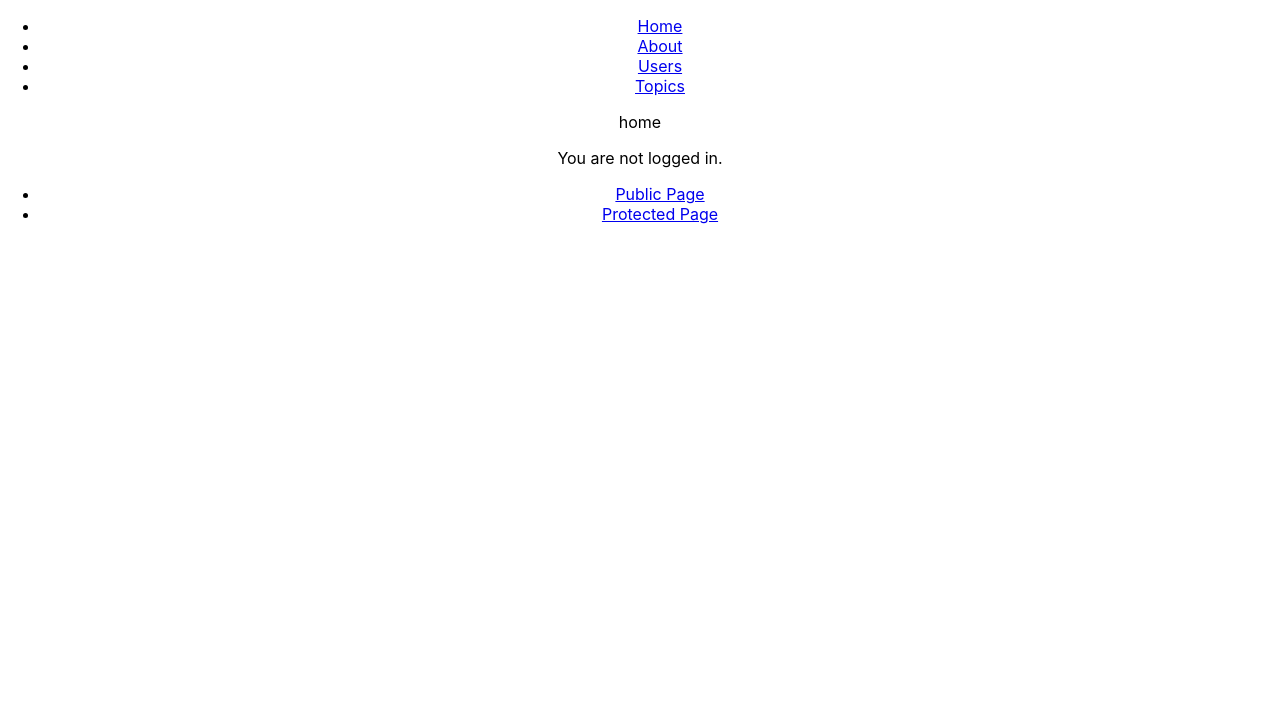
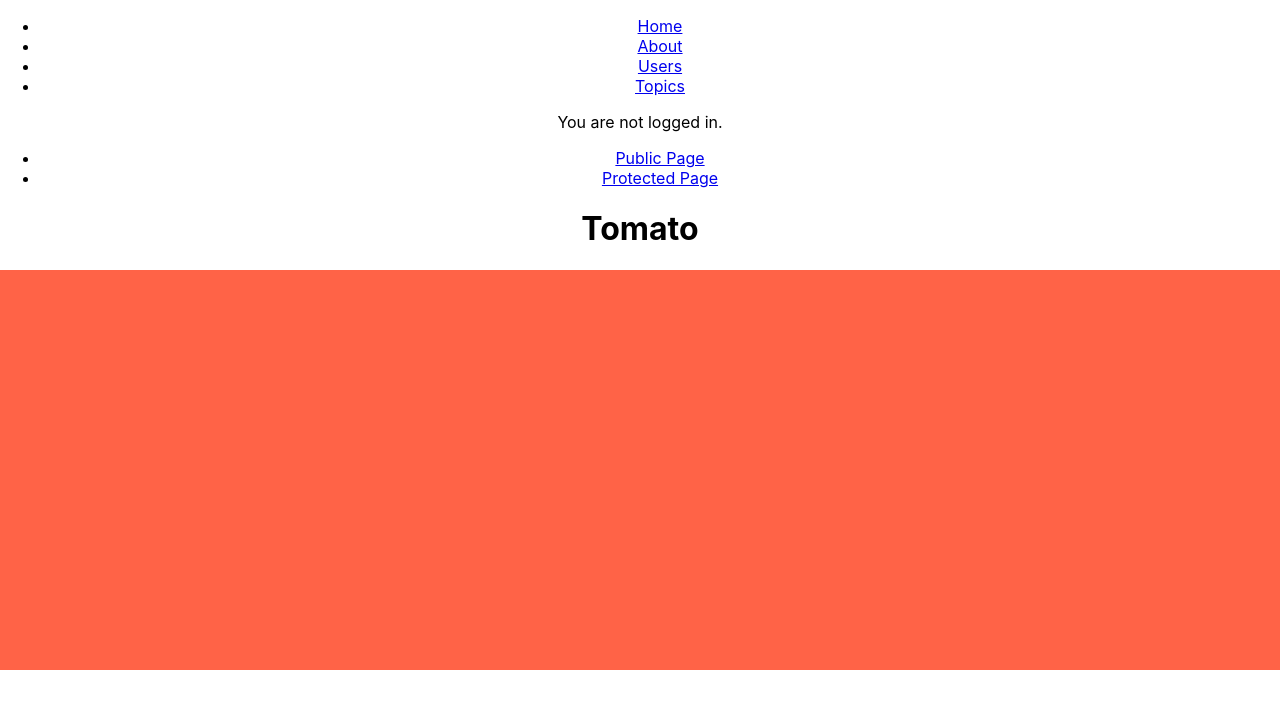
Before and after one commit to 776A0A/test-vite-react-ts, a React (Vite) app: page /img/2 in a window 1280 px wide. Shown: the top 708 px of the page. Built offline with nearby package versions, Linux system fonts and the light colour scheme.

Commit message:
feat: 学习在根据不同状态在统一url中显示不同内容

```diff
--- a/src/App.tsx
+++ b/src/App.tsx
@@ -3,6 +3,7 @@ import { BrowserRouter as Router, Link, Route, Switch } from 'react-router-dom'
 import { About, Home, Users } from 'views'
 import { Topics } from 'views/topics'
 import { AuthExample } from 'views/auth'
+import { ModalGallery } from 'views/modal-gallery'
 
 function App() {
   return (
@@ -27,7 +28,7 @@ function App() {
           </nav>
         </div>
 
-        <Switch>
+        {/* <Switch>
           <Route path='/about'>
             <About />
           </Route>
@@ -40,10 +41,11 @@ function App() {
           <Route path='/'>
             <Home />
           </Route>
-        </Switch>
+        </Switch> */}
+
+        <AuthExample />
+        <ModalGallery />
       </Router>
-
-      <AuthExample />
     </div>
   )
 }
--- a/src/views/auth/LoginPage.tsx
+++ b/src/views/auth/LoginPage.tsx
@@ -1,4 +1,4 @@
-import { useHistory, useLocation } from 'react-router'
+import { useHistory, useLocation } from 'react-router-dom'
 import { useAuth } from './useAuth'
 
 export const LoginPage = () => {
--- a/src/views/auth/ProviteRoute.tsx
+++ b/src/views/auth/ProviteRoute.tsx
@@ -1,5 +1,5 @@
 import { PropsWithChildren } from 'react'
-import { Redirect, Route } from 'react-router'
+import { Redirect, Route } from 'react-router-dom'
 import { useAuth } from './useAuth'
 
 export const PrivateRoute = ({
--- /dev/null
+++ b/src/views/modal-gallery/Gallery.tsx
@@ -0,0 +1,22 @@
+import { Link, useLocation } from 'react-router-dom'
+import { IMAGES } from '.'
+import { Thumbnail } from './Thumbnail'
+
+export const Gallery = () => {
+  const location = useLocation()
+
+  return (
+    <div>
+      {IMAGES.map((i) => (
+        <Link
+          key={i.id}
+          // TIP 如果是点击的gallery中的图片，则会给state传参数
+          to={{ pathname: `/img/${i.id}`, state: { background: location } }}
+        >
+          <Thumbnail color={i.color} />
+          <p>{i.title}</p>
+        </Link>
+      ))}
+    </div>
+  )
+}
--- /dev/null
+++ b/src/views/modal-gallery/ImageView.tsx
@@ -0,0 +1,26 @@
+import { useParams } from 'react-router-dom'
+import { IMAGES } from '.'
+
+export const ImageView = () => {
+  const { id } = useParams<{ id: string }>()
+  const image = IMAGES[parseInt(id, 10)]
+
+  return (
+    <div>
+      <h1>{image.title}</h1>
+      <Image color={image.color} />
+    </div>
+  )
+}
+
+export const Image = ({ color }: { color: string }) => {
+  return (
+    <div
+      style={{
+        width: '100%',
+        height: 400,
+        background: color,
+      }}
+    />
+  )
+}
--- /dev/null
+++ b/src/views/modal-gallery/Modal.tsx
@@ -0,0 +1,48 @@
+import { MouseEventHandler } from 'react'
+import { useHistory, useParams } from 'react-router-dom'
+import { IMAGES } from '.'
+import { Image } from './ImageView'
+
+export const Modal = () => {
+  const history = useHistory()
+  const { id } = useParams<{ id: string }>()
+  const image = IMAGES[parseInt(id, 10)]
+
+  const goBack: MouseEventHandler = (e) => {
+    e.stopPropagation()
+    history.goBack()
+  }
+
+  return (
+    <div
+      onClick={goBack}
+      style={{
+        position: 'absolute',
+        top: 0,
+        left: 0,
+        bottom: 0,
+        right: 0,
+        background: 'rgba(0, 0, 0, 0.15)',
+      }}
+    >
+      <div
+        className='modal'
+        style={{
+          position: 'absolute',
+          background: '#fff',
+          top: 25,
+          left: '10%',
+          right: '10%',
+          padding: 15,
+          border: '2px solid #444',
+        }}
+      >
+        <h1>{image.title}</h1>
+        <Image color={image.color} />
+        <button type='button' onClick={goBack}>
+          Close
+        </button>
+      </div>
+    </div>
+  )
+}
--- /dev/null
+++ b/src/views/modal-gallery/Thumbnail.tsx
@@ -0,0 +1,11 @@
+export const Thumbnail = ({ color }: { color: string }) => {
+  return (
+    <div
+      style={{
+        width: 50,
+        height: 50,
+        background: color,
+      }}
+    />
+  )
+}
--- /dev/null
+++ b/src/views/modal-gallery/index.tsx
@@ -0,0 +1,56 @@
+import { Link, Route, Switch, useLocation } from 'react-router-dom'
+import { Location } from 'history'
+import { ImageView } from './ImageView'
+import { Gallery } from './Gallery'
+import { Modal } from './Modal'
+
+export const ModalGallery = () => {
+  const location = useLocation<{ background: Location }>()
+
+  const background = location.state && location.state.background
+
+  return (
+    <div>
+      {/* TIP 根据不同的状态设置location，会使用该location来匹配子组件 */}
+      <Switch location={background || location}>
+        <Route exact path='/'>
+          <Home />
+        </Route>
+        <Route path='/gallery'>
+          <Gallery />
+        </Route>
+        <Route path='/img/:id'>
+          <ImageView />
+        </Route>
+      </Switch>
+      {background && (
+        <Route path='/img/:id'>
+          <Modal />
+        </Route>
+      )}
+    </div>
+  )
+}
+
+const Home = () => (
+  <div>
+    <Link to='/gallery'>Visit the Gallery</Link>
+    <h2>Featured Images</h2>
+    <ul>
+      <li>
+        <Link to='/img/2'>Tomato</Link>
+      </li>
+      <li>
+        <Link to='/img/4'>Crimson</Link>
+      </li>
+    </ul>
+  </div>
+)
+
+export const IMAGES = [
+  { id: 0, title: 'Dark Orchid', color: 'DarkOrchid' },
+  { id: 1, title: 'Lime Green', color: 'LimeGreen' },
+  { id: 2, title: 'Tomato', color: 'Tomato' },
+  { id: 3, title: 'Seven Ate Nine', color: '#789' },
+  { id: 4, title: 'Crimson', color: 'Crimson' },
+]
```
